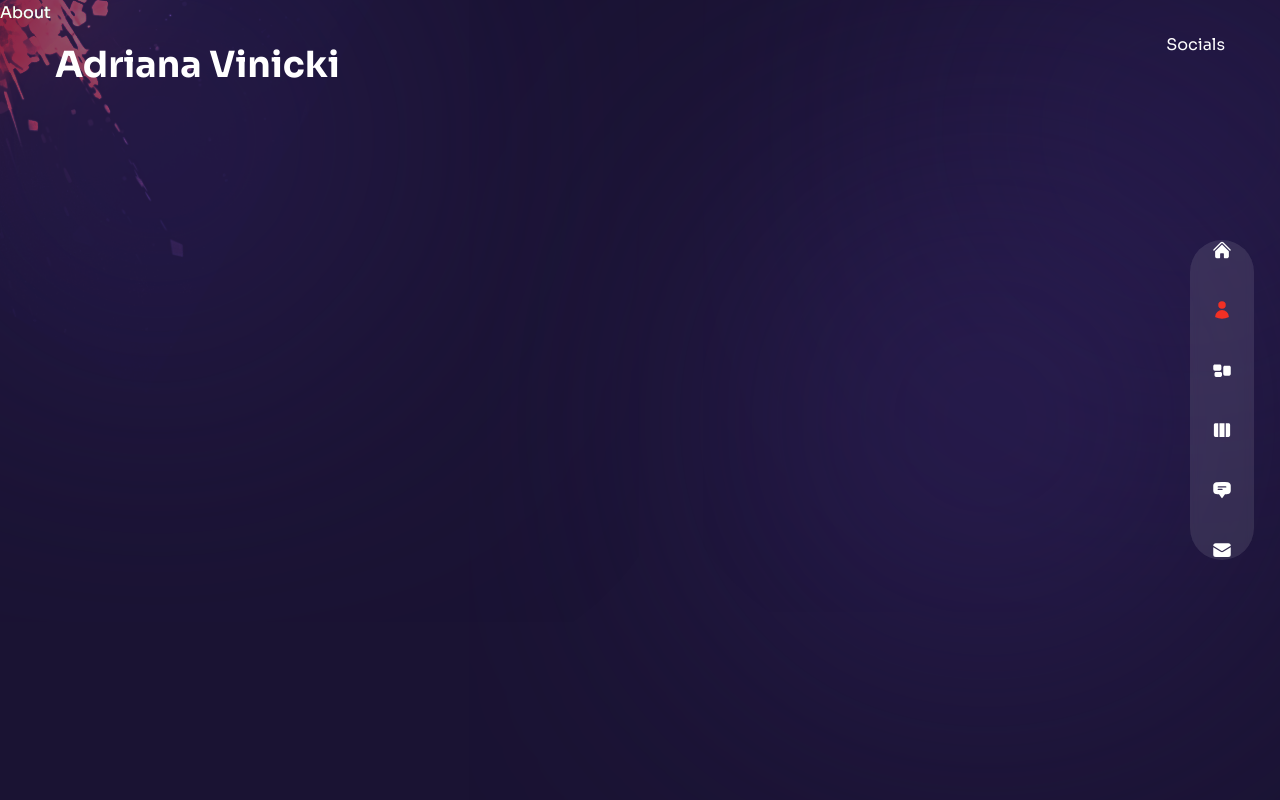
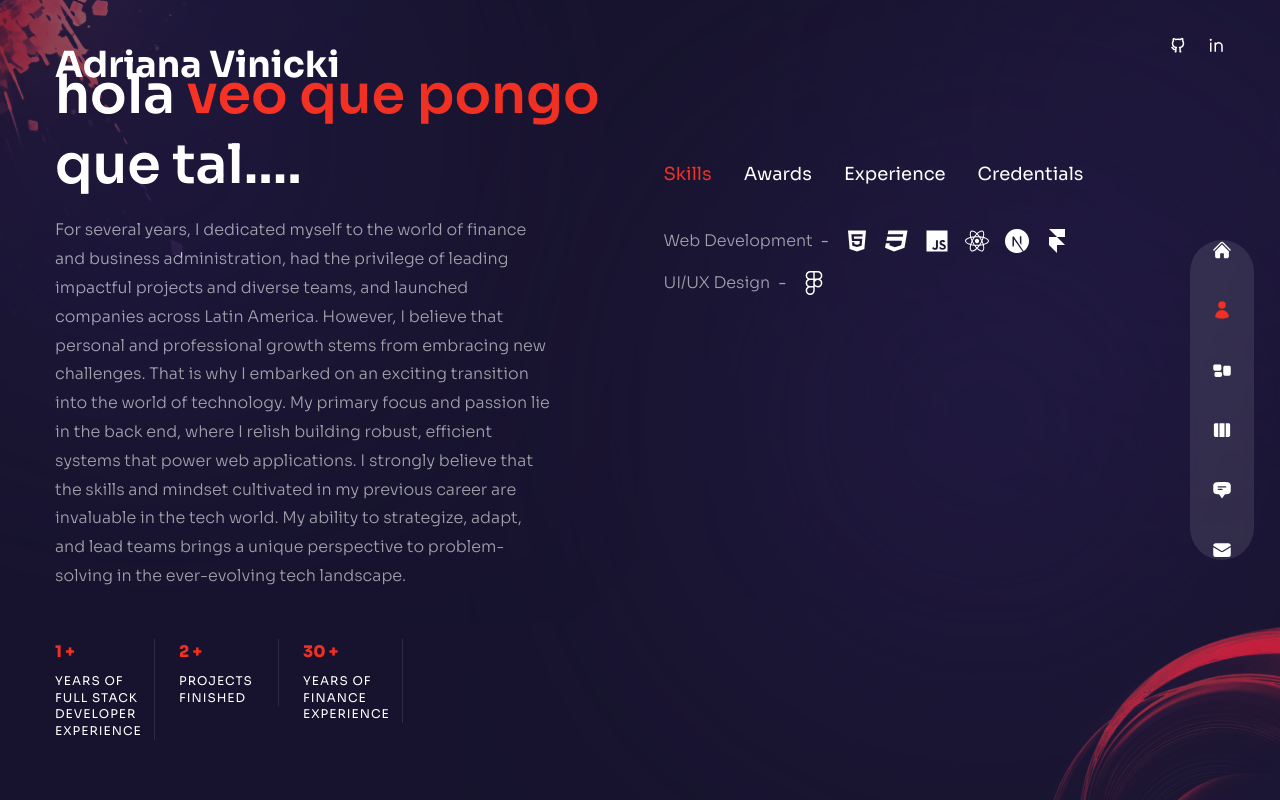
Before and after one commit to adrianavinicki/adriana-portfolio, a Next.js app: page /about in a window 1280 px wide. Built offline with nearby package versions, Linux system fonts and the light colour scheme.

Commit message:
sigo con about

```diff
--- a/components/Avatar.js
+++ b/components/Avatar.js
@@ -10,7 +10,7 @@ const Avatar = () => {
           width={737}
           height={678}
           alt=""
-          className="translate-z-0 w-full h-full bg-transparent bottom-0 right-12"
+          className="translate-z-0 w-full h-full bg-transparent bottom-0 right-12 mt-0"
           //className="translate-z-0 w-2/3 h-auto bg-transparent absolute bottom-0 right-12"
         />
       </div>
--- a/components/Circles.js
+++ b/components/Circles.js
@@ -1,5 +1,21 @@
+// next image
+import Image from "next/image";
+
 const Circles = () => {
-  return <div>Circles</div>;
+  return (
+    <div
+      className="w-[200px] xl:w-[300px] absolute -right-16 -bottom-2
+    mix-blend-color-dodge animate-pulse duration-75 z-10"
+    >
+      <Image
+        src={"/circles.png"}
+        width={260}
+        height={200}
+        className="w-full h-full"
+        alt=""
+      />
+    </div>
+  );
 };
 
 export default Circles;
--- a/components/Socials.js
+++ b/components/Socials.js
@@ -1,5 +1,20 @@
+// link
+import Link from "next/link";
+
+// icons
+import { RiGithubLine, RiLinkedinLine } from "react-icons/ri";
+
 const Socials = () => {
-  return <div>Socials</div>;
+  return (
+    <div className="flex items-center gap-x-5 text-lg ">
+      <Link href={""} className="hover:text-accent transition-all duration-300">
+        <RiGithubLine />
+      </Link>
+      <Link href={""} className="hover:text-accent transition-all duration-300">
+        <RiLinkedinLine />
+      </Link>
+    </div>
+  );
 };
 
 export default Socials;
--- a/pages/about/index.js
+++ b/pages/about/index.js
@@ -1,28 +1,29 @@
+import React, { useState } from "react";
+
 // icons
-import {
-  FaHtml5,
-  FaCss3,
-  FaJs,
-  FaReact,
-  FaWordpress,
-  FaFigma,
-} from "react-icons/fa";
+import { FaHtml5, FaCss3, FaJs, FaReact, FaFigma } from "react-icons/fa";
 
-import {
-  SiNextdotjs,
-  SiFramer,
-  SiAdobexd,
-  SiAdobephotoshop,
-} from "react-icons/si";
+import { SiNextdotjs, SiFramer } from "react-icons/si";
 
+// components
+import Avatar from "../../components/Avatar";
+import Circles from "../../components/Circles";
+
+// framer motion
+import { motion } from "framer-motion";
+import { fadeIn } from "../../variants";
+
+// counter
+import counterUp from "react-countup";
+import CountUp from "react-countup";
 
 //  data
 const aboutData = [
   {
-    title: 'skills',
+    title: "skills",
     info: [
       {
-        title: 'Web Development',
+        title: "Web Development",
         icons: [
           <FaHtml5 />,
           <FaCss3 />,
@@ -30,66 +31,184 @@ const aboutData = [
           <FaReact />,
           <SiNextdotjs />,
           <SiFramer />,
-          <FaWordpress />,
         ],
       },
       {
-        title: 'UI/UX Design',
-        icons: [<FaFigma />, <SiAdobexd />, <SiAdobephotoshop />],
+        title: "UI/UX Design",
+        icons: [<FaFigma />],
       },
     ],
   },
   {
-    title: 'awards',
+    title: "awards",
     info: [
       {
-        title: 'Webby Awards - Honoree',
-        stage: '2011 - 2012',
+        title: "Webby Awards - Honoree",
+        stage: "2011 - 2012",
       },
       {
-        title: 'Adobe Design Achievement Awards - Finalist',
-        stage: '2009 - 2010',
+        title: "Adobe Design Achievement Awards - Finalist",
+        stage: "2009 - 2010",
       },
     ],
   },
   {
-    title: 'experience',
+    title: "experience",
     info: [
       {
-        title: 'UX/UI Designer - XYZ Company',
-        stage: '2012 - 2023',
+        title: "UX/UI Designer - XYZ Company",
+        stage: "2012 - 2023",
       },
       {
-        title: 'Web Developer - ABC Agency',
-        stage: '2010 - 2012',
+        title: "Web Developer - ABC Agency",
+        stage: "2010 - 2012",
       },
       {
-        title: 'Intern - DEF Corporation',
-        stage: '2008 - 2010',
+        title: "Intern - DEF Corporation",
+        stage: "2008 - 2010",
       },
     ],
   },
   {
-    title: 'credentials',
+    title: "credentials",
     info: [
       {
-        title: 'Web Development - ABC University, LA, CA',
-        stage: '2011',
+        title: "Web Development - ABC University, LA, CA",
+        stage: "2011",
       },
       {
-        title: 'Computer Science Diploma - AV Technical Institute',
-        stage: '2009',
+        title: "Computer Science Diploma - AV Technical Institute",
+        stage: "2009",
       },
       {
-        title: 'Certified Graphic Designer - ABC Institute, Los Angeles, CA',
-        stage: '2006',
+        title: "Certified Graphic Designer - ABC Institute, Los Angeles, CA",
+        stage: "2006",
       },
     ],
   },
 ];
 
 const About = () => {
-  return <div>About</div>;
+  const [index, setIndex] = useState(0);
+  console.log(index);
+
+  return (
+    <div className="h-full bg-primary/30 py32 text-center xl:text-left">
+      <Circles />
+      {/* avatar img */}
+      <motion.div
+        variants={fadeIn("right", 0.2)}
+        initial="hidden"
+        animate="show"
+        exit="hidden"
+        className="hidden xl:flex absolute bottom-0 -left-[370px]"
+      >
+        <Avatar />
+      </motion.div>
+      <div
+        className="container mx-auto h-full flex flex-col items-center xl:flex-row
+      gap-x-6"
+      >
+        {/* text */}
+        <div className="flex-1 flex flex-col justify-center ">
+          <h2 className="h2">
+            hola <spam className="text-accent">veo que pongo </spam> que tal....
+          </h2>
+          <p className="max-w-[500px] mx-auto xl:mx-0 mb-6 xl:mb-12 px-2 xl:px-0">
+            For several years, I dedicated myself to the world of finance and
+            business administration, had the privilege of leading impactful
+            projects and diverse teams, and launched companies across Latin
+            America. However, I believe that personal and professional growth
+            stems from embracing new challenges. That is why I embarked on an
+            exciting transition into the world of technology. My primary focus
+            and passion lie in the back end, where I relish building robust,
+            efficient systems that power web applications. I strongly believe
+            that the skills and mindset cultivated in my previous career are
+            invaluable in the tech world. My ability to strategize, adapt, and
+            lead teams brings a unique perspective to problem-solving in the
+            ever-evolving tech landscape.
+          </p>
+          {/* counters */}
+          <div className="flex flex-1 xl:gap-x-6">
+            <div>
+              {/* it experience */}
+              <div className="relative flex-1 after:w-[1px] after:h-full after:bg-white/10 after:absolute after:top-0 after:right-0">
+                <div className="text-2-xl xl:text-4-xl font-extrabold text-accent mb-2">
+                  <CountUp start={0} end={1} duration={5} /> +
+                </div>
+                <div className="text-xs uppercase tracking-[1px] leading-[1.4] max-w-[100px] ">
+                  Years of full stack developer experience
+                </div>
+              </div>
+            </div>
+            <div>
+              {/* projects finished */}
+              <div className="relative flex-1 after:w-[1px] after:h-full after:bg-white/10 after:absolute after:top-0 after:right-0">
+                <div className="text-2-xl xl:text-4-xl font-extrabold text-accent mb-2">
+                  <CountUp start={0} end={2} duration={5} /> +
+                </div>
+                <div className="text-xs uppercase tracking-[1px] leading-[1.4] max-w-[100px] ">
+                  Projects Finished
+                </div>
+              </div>
+            </div>
+            <div>
+              {/* experience */}
+              <div className="relative flex-1 after:w-[1px] after:h-full after:bg-white/10 after:absolute after:top-0 after:right-0">
+                <div className="text-2-xl xl:text-4-xl font-extrabold text-accent mb-2">
+                  <CountUp start={0} end={30} duration={5} /> +
+                </div>
+                <div className="text-xs uppercase tracking-[1px] leading-[1.4] max-w-[100px] ">
+                  Years of finance experience
+                </div>
+              </div>
+            </div>
+          </div>
+        </div>
+        {/* info */}
+        <div className="flex flex-col w-full xl:max-w-[48%] h-[480px]">
+          <div className="flex gap-x-4 xl:gap-x-8 mx-auto xl:mx-0 mb-4">
+            {aboutData.map((item, itemIndex) => {
+              return (
+                <div
+                  key={itemIndex}
+                  className={`${
+                    index === itemIndex &&
+                    "text-accent after:w-[100%] after:bg-accent after:transition-all after:duration-300"
+                  } cursor-pointer capitalize xl:text-lg relative after:w-8
+          after:h-[2px] after:bg-white after-absolute after:-bottom-1 after:left-0`}
+                  onClick={() => setIndex(itemIndex)}
+                >
+                  {item.title}
+                </div>
+              );
+            })}
+          </div>
+          <div className="py-2 xl:py-6 flex flex-col gap-y-2 xl:gap-y-4 items-center xl:items-start">
+            {aboutData[index].info.map((item, itemIndex) => {
+              return (
+                <div
+                  key={itemIndex}
+                  className="flex-1 flex flex-col md:flex-row max-w-max gap-x-2 items-center text-white/60"
+                >
+                  {/* title */}
+                  <div className="font-light mb-2 md:mb-0">{item.title}</div>
+                  <div className="hidden md:flex">-</div>
+                  <div>{item.stage}</div>
+                  <div className="flex gap-x-4">
+                    {/* icons */}
+                    {item.icons?.map((icon, itemIndex) => {
+                      return <div className="text-2xl text-white">{icon}</div>;
+                    })}
+                  </div>
+                </div>
+              );
+            })}
+          </div>
+        </div>
+      </div>
+    </div>
+  );
 };
 
 export default About;
```
